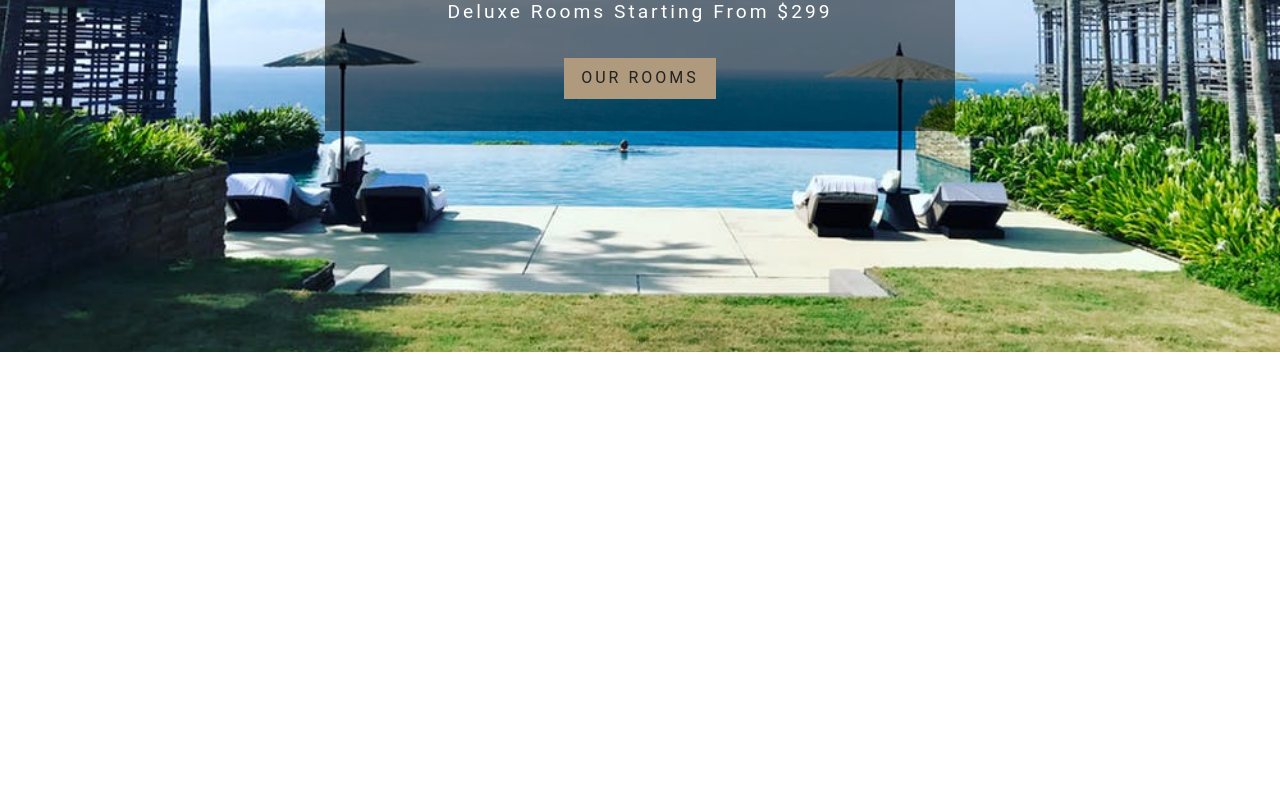
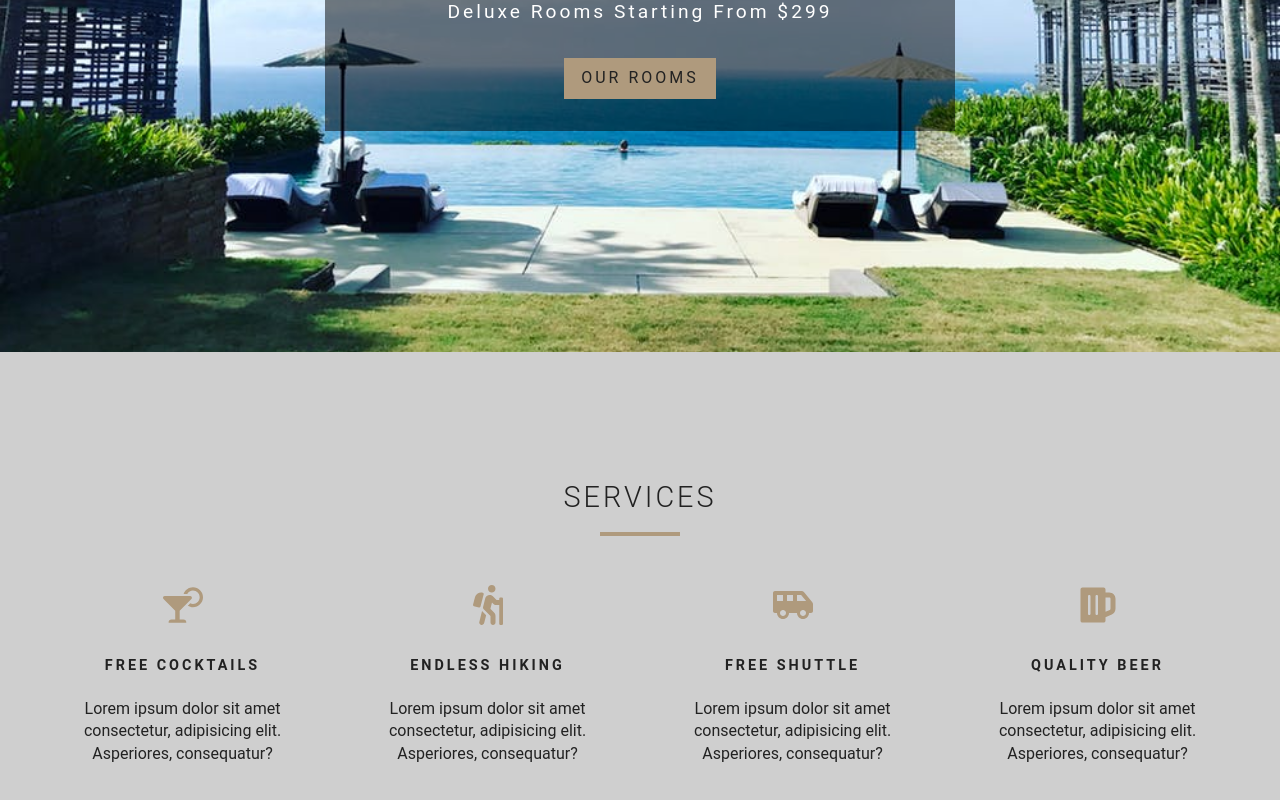
Before and after one commit to locaulker/beach-resort, a React (Create React App) app: page / in a window 1280 px wide. Shown: the part 448-1248 px from the top of the page. Before the commit the page ends 800 px from the top, so only its background shows below. Built offline with nearby package versions, Linux system fonts and the light colour scheme.

Commit message:
completed services section

```diff
--- a/src/App.css
+++ b/src/App.css
@@ -215,17 +215,19 @@
 /* Title */
 .section-title {
 	text-align: center;
-	margin-bottom: 4rem;
+	margin-top: 3rem;
+	margin-bottom: 3rem;
 }
 .section-title h4 {
-	font-size: 2rem;
+	font-size: 1.8rem;
 	letter-spacing: var(--mainSpacing);
-	text-transform: capitalize;
+	text-transform: uppercase;
+	font-weight: 300;
 	margin-bottom: 1rem;
 }
 .section-title div {
 	width: 5rem;
-	height: 5px;
+	height: 4px;
 	margin: 0 auto;
 	background: var(--primaryColor);
 }
@@ -251,10 +253,12 @@
 	display: inline-block;
 	color: var(--primaryColor);
 	font-size: 2.5rem;
-	margin-bottom: 1.5rem;
+	margin-bottom: 1rem;
 }
 .services h6 {
 	letter-spacing: var(--mainSpacing);
+	text-transform: uppercase;
+	font-size: 0.9rem;
 }
 .services p {
 	width: 80%;
--- /dev/null
+++ b/src/components/Services.js
@@ -0,0 +1,55 @@
+import React, {Component} from "react"
+import {FaCocktail, FaHiking, FaShuttleVan, FaBeer} from "react-icons/fa"
+import Title from "./Title"
+
+class Services extends Component {
+	state = {
+		services: [
+			{
+				icon: <FaCocktail />,
+				title: "Free Cocktails",
+				info:
+					"Lorem ipsum dolor sit amet consectetur, adipisicing elit. Asperiores, consequatur?",
+			},
+			{
+				icon: <FaHiking />,
+				title: "Endless Hiking",
+				info:
+					"Lorem ipsum dolor sit amet consectetur, adipisicing elit. Asperiores, consequatur?",
+			},
+			{
+				icon: <FaShuttleVan />,
+				title: "Free Shuttle",
+				info:
+					"Lorem ipsum dolor sit amet consectetur, adipisicing elit. Asperiores, consequatur?",
+			},
+			{
+				icon: <FaBeer />,
+				title: "Quality Beer",
+				info:
+					"Lorem ipsum dolor sit amet consectetur, adipisicing elit. Asperiores, consequatur?",
+			},
+		],
+	}
+
+	render() {
+		return (
+			<section className="services">
+				<Title title="Services" />
+				<div className="services-center">
+					{this.state.services.map((item, index) => {
+						return (
+							<article key={index} className="service">
+								<span>{item.icon}</span>
+								<h6>{item.title}</h6>
+								<p>{item.info}</p>
+							</article>
+						)
+					})}
+				</div>
+			</section>
+		)
+	}
+}
+
+export default Services
--- /dev/null
+++ b/src/components/Title.js
@@ -0,0 +1,12 @@
+import React from "react"
+
+const Title = ({title}) => {
+	return (
+		<div className="section-title">
+			<h4>{title}</h4>
+			<div />
+		</div>
+	)
+}
+
+export default Title
--- a/src/pages/Home.js
+++ b/src/pages/Home.js
@@ -2,9 +2,11 @@
 import Hero from "../components/Hero"
 import Banner from "../components/Banner"
 import {Link} from "react-router-dom"
+import Services from "../components/Services"
 
 const Home = () => {
 	return (
+		<>
 			<Hero>
 				<Banner title="Luxury Rooms" subtitle="Deluxe Rooms starting from $299">
 					<Link to="/rooms" className="btn-primary">
@@ -12,6 +14,8 @@
 					</Link>
 				</Banner>
 			</Hero>
+			<Services />
+		</>
 	)
 }
 export default Home
```
Lines whose indentation alone changed are shown as unchanged.
